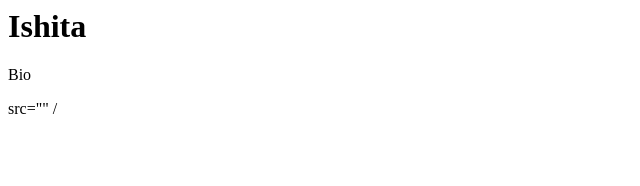
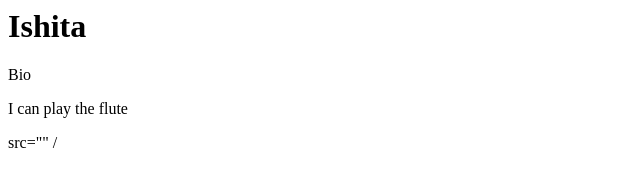
Before and after one commit to sa109384-cpu/Ishita-website, a plain HTML site: page Index.html in a window 1280 px wide. Shown: the whole page, without its empty margins (0-640 px from the left). Drawn offline with Linux system fonts and the light colour scheme.

Commit message:
Add paragraph about flute playing
Added a new paragraph about playing the flute.

```diff
--- a/Index.html
+++ b/Index.html
@@ -10,6 +10,7 @@
 <body>
   <h1> Ishita </h1>
   <p> Bio </p>
+  <p> I can play the flute</p>
   <https://www.google.com/url?sa=i&url=https%3A%2F%2Funiverse.roboflow.com%2Fanhoang-tmnlg%2Fturtle-cndx4&psig=AOvVaw0KdLnwRno3hn-kBuiRIR5I&ust=1762454697732000&source=images&cd=vfe&opi=89978449&ved=0CBkQjhxqFwoTCOCX48nV25ADFQAAAAAdAAAAABAE> src=""
 /</body>
 </html>
```
